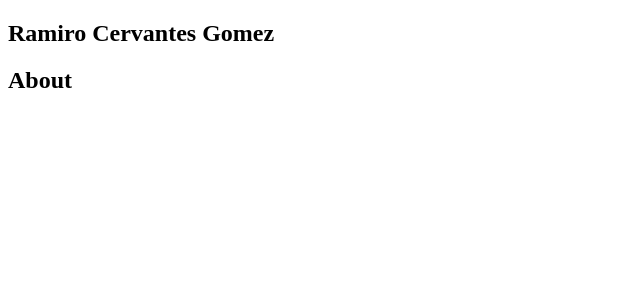
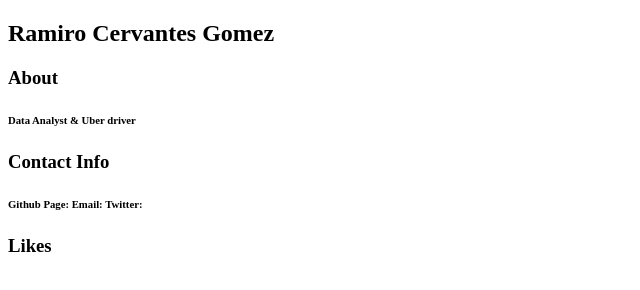
Before and after one commit to CervaRamiGomez/CervaRamirGomez.github.io, a plain HTML site: page index.html in a window 1280 px wide. Shown: the whole page, without its empty margins (0-640 px from the left). Drawn offline with Linux system fonts and the light colour scheme.

Commit message:
Add files via upload

```diff
--- a/index.html
+++ b/index.html
@@ -11,12 +11,23 @@
         <h1>
             Ramiro Cervantes Gomez
         </h1>
-        <h2>
+        <h3>
             About
-        </h2>
-        <h2>
-
-        </h2>
+        </h3>
+        <h6>
+            Data Analyst & Uber driver
+        </h6>
+        <h3>
+            Contact Info
+        </h3>
+        <h6>
+            Github Page:
+            Email:
+            Twitter:
+        </h6>
+        <h3>
+            Likes
+        </h3>
     </section>
 </body>
 
```
